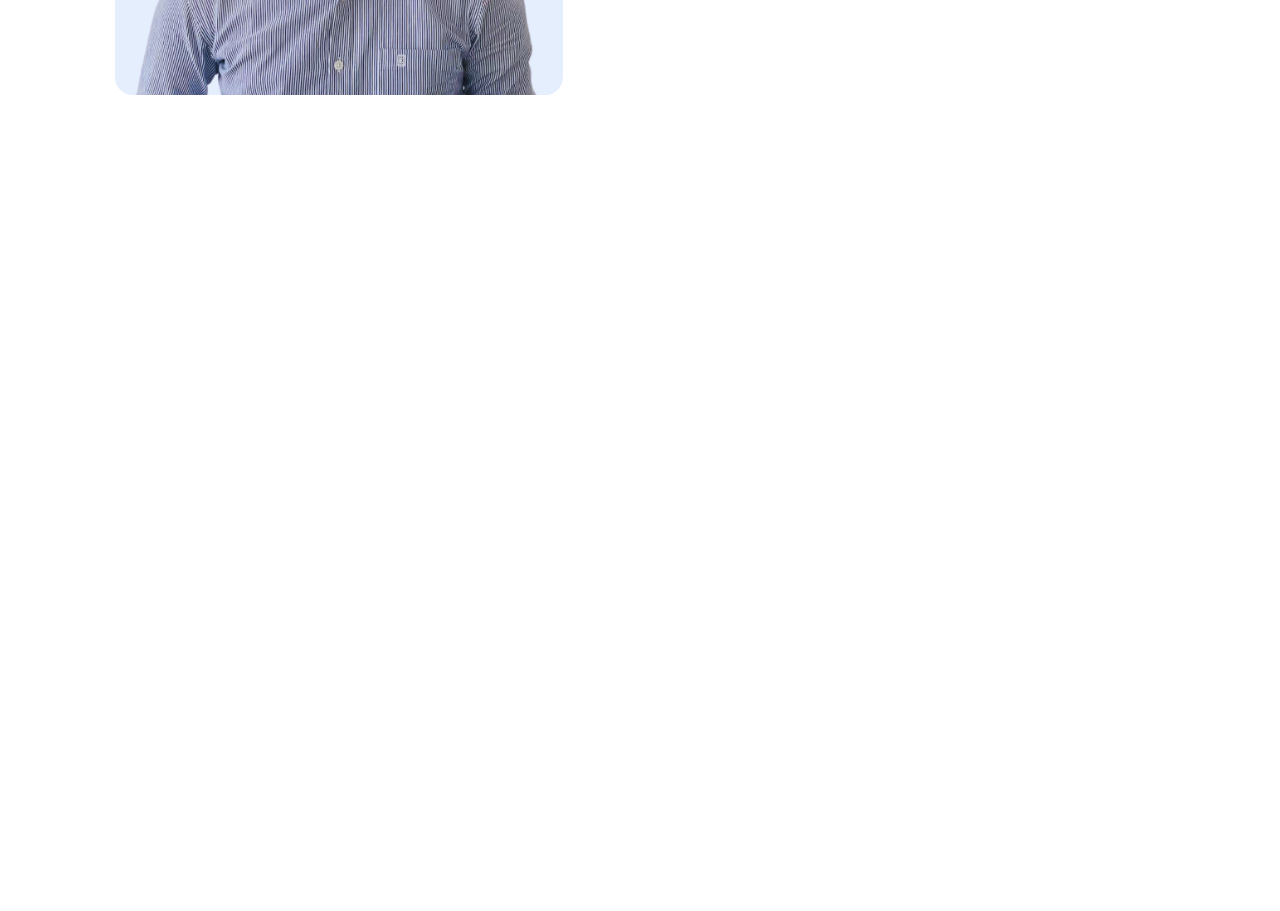
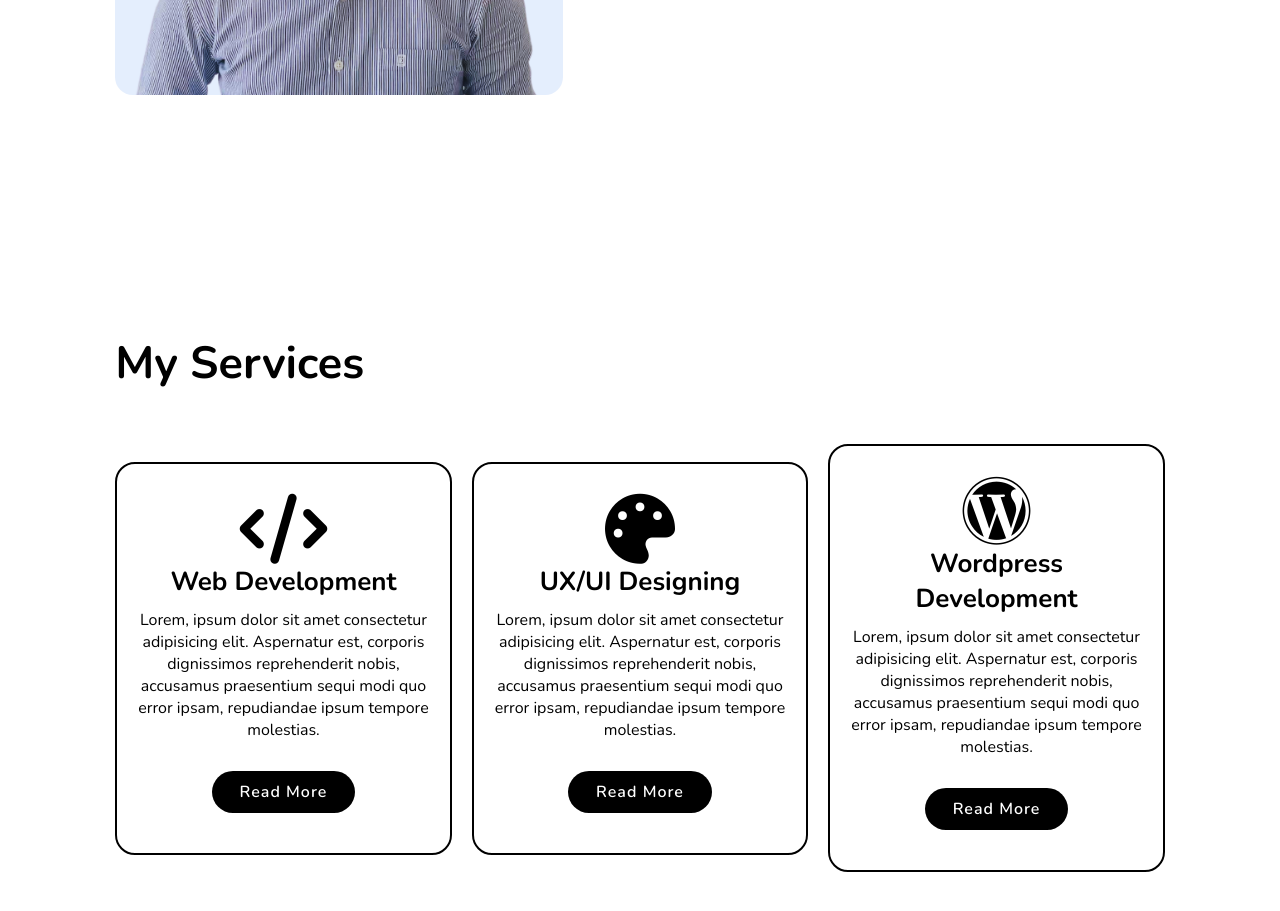
Before and after one commit to LakmalSenevirathna/Responsive-Portfolio-Website, a plain HTML site: page index.html in a window 1280 px wide. Shown: the part 1367-2278 px from the top of the page. Before the commit the page ends 1600 px from the top, so only its background shows below. Drawn offline with nearby package versions, Linux system fonts and the light colour scheme.

Commit message:
Add service section

```diff
--- a/Style/style.css
+++ b/Style/style.css
@@ -157,3 +157,41 @@ section{
     font-size: 1.6rem;
     margin: 2rem 0 3rem;
 }
+
+.services h2{
+    margin-bottom: 5rem;
+}
+
+.services-container{
+    display: flex;
+    justify-content: center;
+    align-items: center;
+    flex-wrap: wrap;
+    gap: 2rem;
+}
+
+.services-container .services-box{
+    flex: 1 0 30rem;
+    padding: 3rem 2rem 4rem;
+    border: .2rem solid black;
+    border-radius: 2rem;
+    text-align: center;
+    transition: .5s ease;
+}
+
+.services-container .services-box:hover{
+    transform: scale(1.02);
+}
+
+.services-box i{
+    font-size: 7rem;
+}
+
+.services-box h3{
+    font-size: 2.6rem;
+}
+
+.services-box p{
+    font-size: 1.6rem;
+    margin: 1rem 0 3rem;
+}
--- a/index.html
+++ b/index.html
@@ -20,10 +20,10 @@
 
         <nav class="navbar">
             <a href="#home" class="active">Home</a>
-            <a href="#about" class="active">About</a>
-            <a href="#services" class="active">Services</a>
-            <a href="#portfolio" class="active">Portfolio</a>
-            <a href="#contact" class="active">Contact</a>
+            <a href="#about" class="">About</a>
+            <a href="#services" class="">Services</a>
+            <a href="#portfolio" class="">Portfolio</a>
+            <a href="#contact" class="">Contact</a>
         </nav>
     </header>
 
@@ -61,6 +61,34 @@
         </div>
     </section>
 
+    <!--SERVICE SECTION-->
+    <section class="services" id="services">
+        <h2 class="heading">My Services</h2>
+
+        <div class="services-container">
+            <div class="services-box">
+                <i class="fa-solid fa-code"></i>
+                <h3>Web Development</h3>
+                <p>Lorem, ipsum dolor sit amet consectetur adipisicing elit. Aspernatur est, corporis dignissimos reprehenderit nobis, accusamus praesentium sequi modi quo error ipsam, repudiandae ipsum tempore molestias.</p>
+                <a href="" class="btn">Read More</a>
+            </div>
+
+            <div class="services-box">
+                <i class="fa-solid fa-palette"></i>
+                <h3>UX/UI Designing</h3>
+                <p>Lorem, ipsum dolor sit amet consectetur adipisicing elit. Aspernatur est, corporis dignissimos reprehenderit nobis, accusamus praesentium sequi modi quo error ipsam, repudiandae ipsum tempore molestias.</p>
+                <a href="" class="btn">Read More</a>
+            </div>
+
+            <div class="services-box">
+                <i class="fa-brands fa-wordpress"></i>
+                <h3>Wordpress Development</h3>
+                <p>Lorem, ipsum dolor sit amet consectetur adipisicing elit. Aspernatur est, corporis dignissimos reprehenderit nobis, accusamus praesentium sequi modi quo error ipsam, repudiandae ipsum tempore molestias.</p>
+                <a href="" class="btn">Read More</a>
+            </div>
+        </div>
+    </section>
+
     <script src="JS/main.js"></script>
 </body>
 </html>
```
